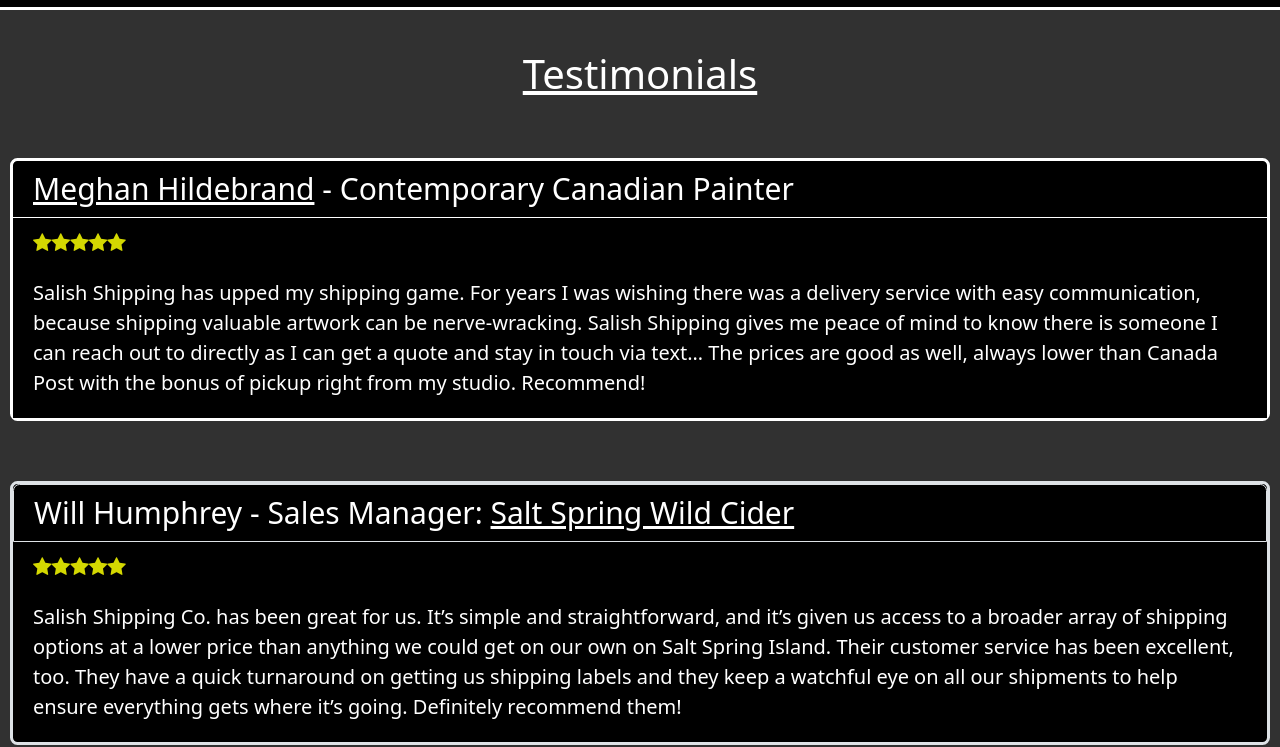
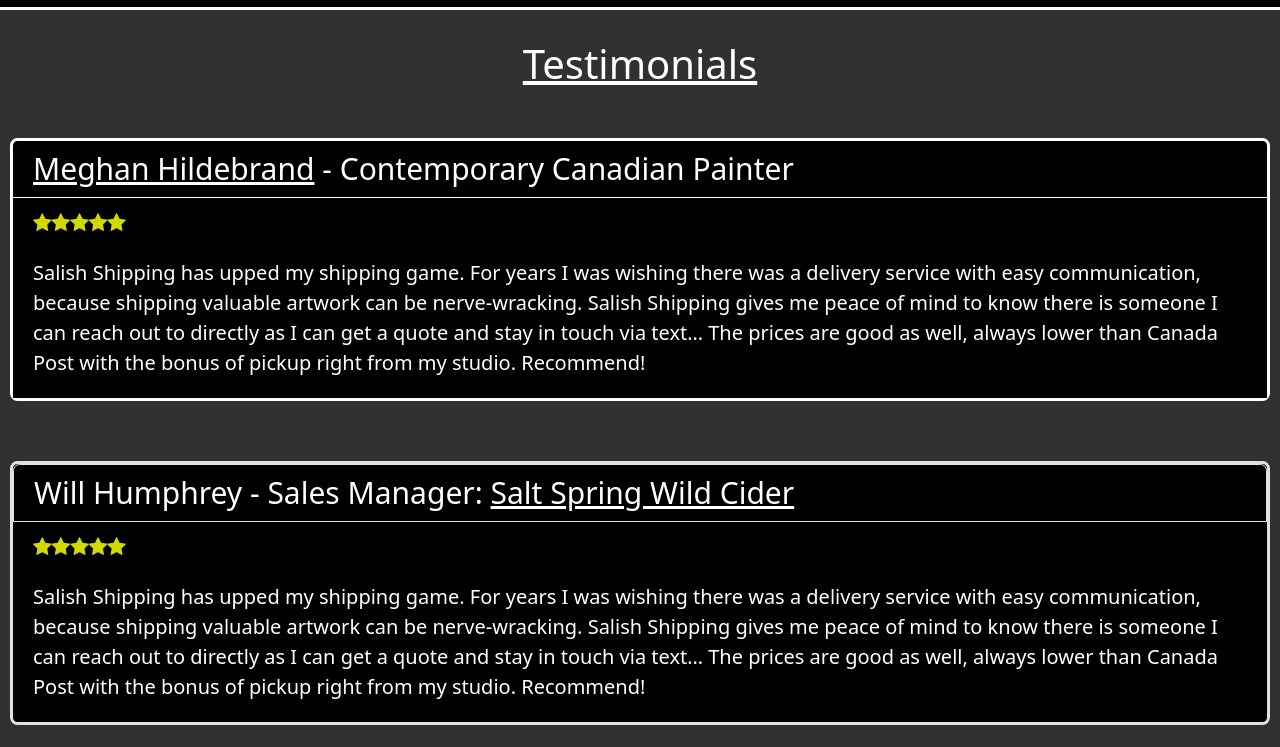
Before and after one commit to Ametherius/salishshipping, a plain HTML site: page testimonials.html in a window 1280 px wide. Shown: the part 75-822 px from the top of the page. Drawn offline with nearby package versions, Linux system fonts and the light colour scheme.

Commit message:
Update testimonials.html

```diff
--- a/testimonials.html
+++ b/testimonials.html
@@ -4,8 +4,8 @@
     <meta charset="UTF-8">
     <meta name="viewport" content="width=device-width, initial-scale=1.0">
     <link href="https://cdn.jsdelivr.net/npm/bootstrap@5.3.1/dist/css/bootstrap.min.css" rel="stylesheet" integrity="sha384-4bw+/aepP/YC94hEpVNVgiZdgIC5+VKNBQNGCHeKRQN+PtmoHDEXuppvnDJzQIu9" crossorigin="anonymous">
+
     <title>Salish Shipping Co.</title>
-    <link rel="icon" type="images/x-icon" href="./images/Salish Shipping co logo.png">
     <link rel="preconnect" href="https://fonts.googleapis.com">
     <link rel="preconnect" href="https://fonts.gstatic.com" crossorigin>
     <link href="https://fonts.googleapis.com/css2?family=Kanit:wght@200;400&display=swap" rel="stylesheet">
@@ -52,7 +52,7 @@
       </nav>
     </header>
 
-    <div class="container-fluid d-flex p-2 my-4 justify-content-center">
+    <div class="container-fluid d-flex my-4 justify-content-center">
       <h2 class="text-white text-decoration-underline">Testimonials</h2>
     </div>
 
@@ -79,7 +79,7 @@
         <span class="fa fa-star checked"></span>
         <span class="fa fa-star checked"></span>
         </div>
-        <p class="card-text p-3 text-white">Salish Shipping Co. has been great for us. It’s simple and straightforward, and it’s given us access to a broader array of shipping options at a lower price than anything we could get on our own on Salt Spring Island. Their customer service has been excellent, too. They have a quick turnaround on getting us shipping labels and they keep a watchful eye on all our shipments to help ensure everything gets where it’s going. Definitely recommend them!</p>
+        <p class="card-text p-3 text-white">Salish Shipping has upped my shipping game. For years I was wishing there was a delivery service with easy communication, because shipping valuable artwork can be nerve-wracking. Salish Shipping gives me peace of mind to know there is someone I can reach out to directly as I can get a quote and stay in touch via text… The prices are good as well, always lower than Canada Post with the bonus of pickup right from my studio. Recommend!</p>
       </div>
 
       <div class="card border border-3 bg-black mb-5 w-100">
```
